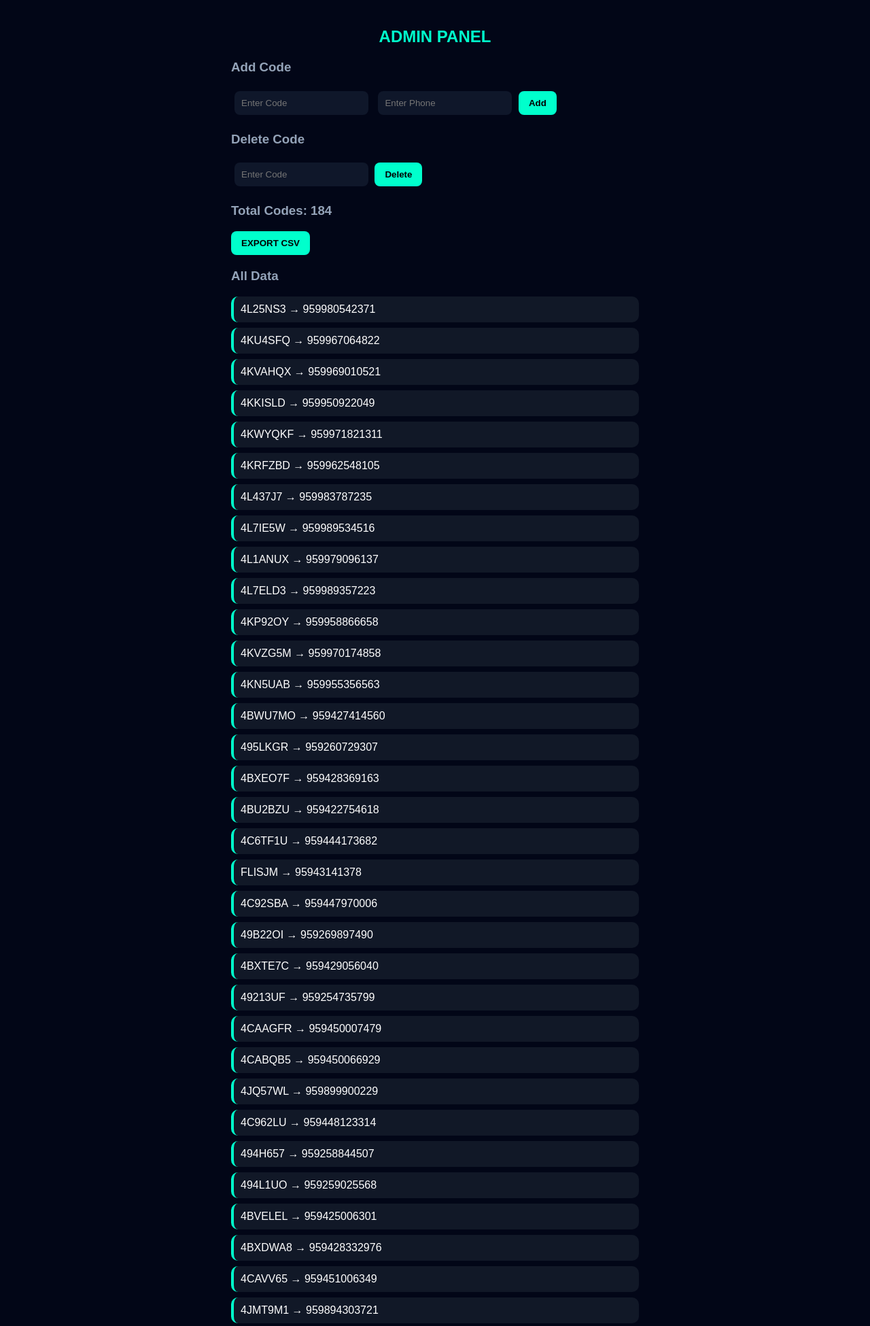
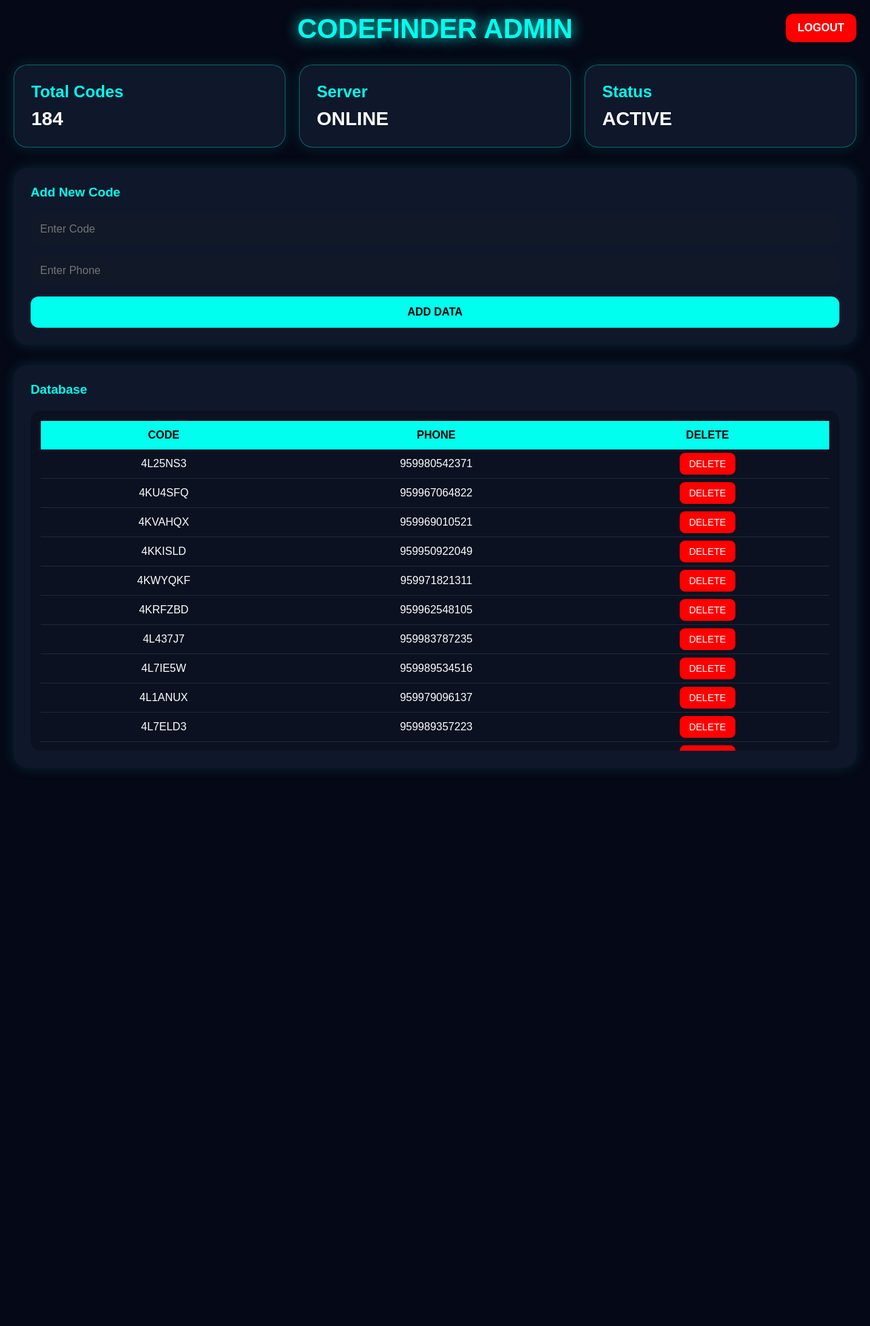
Before and after one commit to BroCyclone/codefinder, a Flask app: page /admin in a window 1280 px wide. Shown: the top 1950 px of the page at 68% size. After the commit the page ends 1131 px from the top, so only its background shows below. Run offline with Flask 3, Linux system fonts and the light colour scheme; the visitor is signed in with stand-in values (Sample User, id 1).

Commit message:
fix file name

```diff
--- a/templates/admin.html
+++ b/templates/admin.html
@@ -1,73 +1,168 @@
 <!DOCTYPE html>
 <html lang="en">
-
 <head>
 
     <meta charset="UTF-8">
-    <meta name="viewport" content="width=device-width, initial-scale=1.0">
 
-    <title>Admin Panel</title>
+    <meta
+        name="viewport"
+        content="width=device-width, initial-scale=1.0"
+    >
+
+    <title>CodeFinder Admin</title>
 
     <style>
 
-        body{
+        *{
             margin:0;
-            padding:20px;
+            padding:0;
+            box-sizing:border-box;
             font-family:Arial;
-            background:#020617;
-            color:white;
         }
 
-        h2{
-            text-align:center;
-            color:#00ffcc;
-            margin-bottom:20px;
+        body{
+            background:#050816;
+            color:white;
+            padding:20px;
+            overflow-x:hidden;
         }
 
-        h3{
-            color:#94a3b8;
-            margin-top:20px;
+        .title{
+            text-align:center;
+            font-size:40px;
+            font-weight:bold;
+            color:#00ffee;
+            text-shadow:0 0 20px #00ffee;
+            margin-bottom:30px;
+        }
+
+        .top-grid{
+            display:grid;
+            grid-template-columns:repeat(auto-fit,minmax(220px,1fr));
+            gap:20px;
+            margin-bottom:30px;
+        }
+
+        .card{
+            background:#0f172a;
+            border:1px solid #00ffee55;
+            border-radius:20px;
+            padding:25px;
+            box-shadow:0 0 20px #00ffee22;
+            transition:0.3s;
+        }
+
+        .card:hover{
+            transform:translateY(-5px);
+            box-shadow:0 0 30px #00ffee88;
+        }
+
+        .card h2{
+            color:#00ffee;
+            margin-bottom:10px;
+        }
+
+        .card p{
+            font-size:28px;
+            font-weight:bold;
+        }
+
+        .panel{
+            background:#0f172a;
+            border-radius:20px;
+            padding:25px;
+            margin-bottom:30px;
+            box-shadow:0 0 20px #00ffee22;
+        }
+
+        .panel h3{
+            margin-bottom:20px;
+            color:#00ffee;
         }
 
         input{
-            padding:10px;
-            margin:5px;
+            width:100%;
+            padding:14px;
+            margin-bottom:15px;
             border:none;
-            border-radius:8px;
-            background:#0f172a;
+            outline:none;
+            border-radius:12px;
+            background:#111827;
             color:white;
+            font-size:16px;
         }
 
         button{
-            padding:10px 15px;
+            width:100%;
+            padding:14px;
             border:none;
-            border-radius:8px;
-            background:#00ffcc;
+            border-radius:12px;
+            background:#00ffee;
+            color:black;
+            font-size:16px;
             font-weight:bold;
             cursor:pointer;
+            transition:0.3s;
         }
 
-        form{
-            margin-bottom:15px;
+        button:hover{
+            background:white;
+            transform:scale(1.02);
         }
 
-        ul{
-            list-style:none;
-            padding:0;
+        .data-box{
+            background:#0b1120;
+            border-radius:15px;
+            padding:15px;
+            margin-top:10px;
+            overflow:auto;
+            max-height:500px;
         }
 
-        li{
-            background:#111827;
-            margin:8px 0;
-            padding:10px;
-            border-radius:10px;
-            border-left:4px solid #00ffcc;
-            word-break:break-all;
+        table{
+            width:100%;
+            border-collapse:collapse;
         }
 
-        .wrap{
-            max-width:600px;
-            margin:auto;
+        th{
+            background:#00ffee;
+            color:black;
+            padding:12px;
+        }
+
+        td{
+            padding:12px;
+            border-bottom:1px solid #1e293b;
+            text-align:center;
+        }
+
+        .delete-btn{
+            background:red;
+            color:white;
+            padding:8px 14px;
+            border-radius:8px;
+            text-decoration:none;
+            font-size:14px;
+        }
+
+        .delete-btn:hover{
+            background:#ff4444;
+        }
+
+        .logout{
+            position:fixed;
+            top:20px;
+            right:20px;
+            background:red;
+            color:white;
+            padding:12px 18px;
+            border-radius:12px;
+            text-decoration:none;
+            font-weight:bold;
+        }
+
+        .logout:hover{
+            background:#ff4444;
         }
 
     </style>
@@ -76,46 +171,105 @@
 
 <body>
 
-<div class="wrap">
+    <a href="/logout" class="logout">
+        LOGOUT
+    </a>
 
-    <h2>ADMIN PANEL</h2>
+    <div class="title">
+        CODEFINDER ADMIN
+    </div>
 
-    <p style="color:green;">{{ msg }}</p>
+    <div class="top-grid">
 
-    <h3>Add Code</h3>
+        <div class="card">
+            <h2>Total Codes</h2>
+            <p>{{ data|length }}</p>
+        </div>
 
-    <form method="POST">
-        <input name="code" placeholder="Enter Code">
-        <input name="phone" placeholder="Enter Phone">
-        <button name="add">Add</button>
-    </form>
+        <div class="card">
+            <h2>Server</h2>
+            <p>ONLINE</p>
+        </div>
 
-    <h3>Delete Code</h3>
+        <div class="card">
+            <h2>Status</h2>
+            <p>ACTIVE</p>
+        </div>
 
-    <form method="POST">
-        <input name="code" placeholder="Enter Code">
-        <button name="delete">Delete</button>
-    </form>
+    </div>
 
-<h3>Total Codes: {{ data|length }}</h3>
+    <!-- ADD PANEL -->
+    <div class="panel">
 
+        <h3>Add New Code</h3>
 
-<a href="/export">
-    <button>EXPORT CSV</button>
-</a>
+        <form method="POST">
 
+            <input
+                type="text"
+                name="code"
+                placeholder="Enter Code"
+                required
+            >
 
+            <input
+                type="text"
+                name="phone"
+                placeholder="Enter Phone"
+                required
+            >
 
+            <button type="submit">
+                ADD DATA
+            </button>
 
-    <h3>All Data</h3>
+        </form>
 
-    <ul>
-        {% for k, v in data.items() %}
-            <li>{{ k }} → {{ v }}</li>
-        {% endfor %}
-    </ul>
+    </div>
 
-</div>
+    <!-- DATABASE -->
+    <div class="panel">
+
+        <h3>Database</h3>
+
+        <div class="data-box">
+
+            <table>
+
+                <tr>
+                    <th>CODE</th>
+                    <th>PHONE</th>
+                    <th>DELETE</th>
+                </tr>
+
+                {% for code, phone in data.items() %}
+
+                <tr>
+
+                    <td>{{ code }}</td>
+
+                    <td>{{ phone }}</td>
+
+                    <td>
+
+                        <a
+                            class="delete-btn"
+                            href="/delete/{{ code }}"
+                        >
+                            DELETE
+                        </a>
+
+                    </td>
+
+                </tr>
+
+                {% endfor %}
+
+            </table>
+
+        </div>
+
+    </div>
 
 </body>
 </html>
```
Also changed, not shown: 1 other file.
